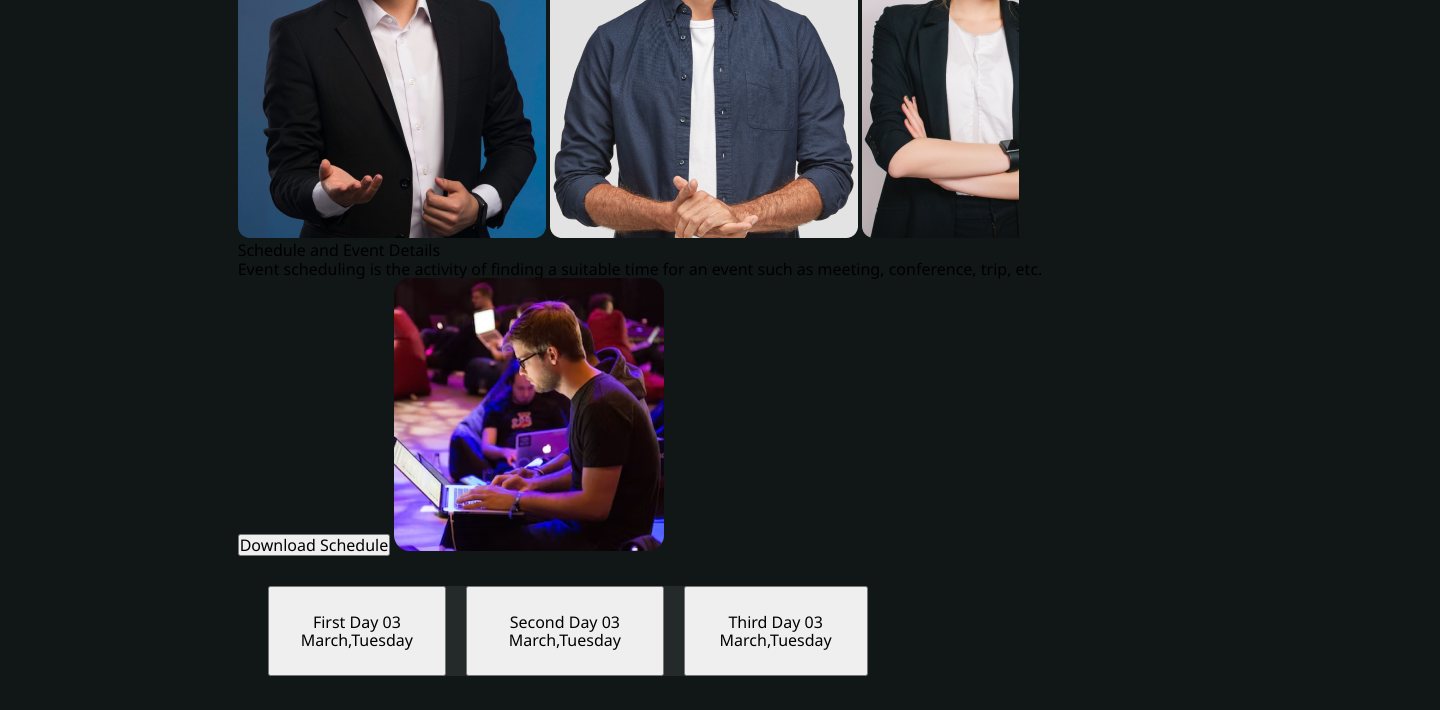
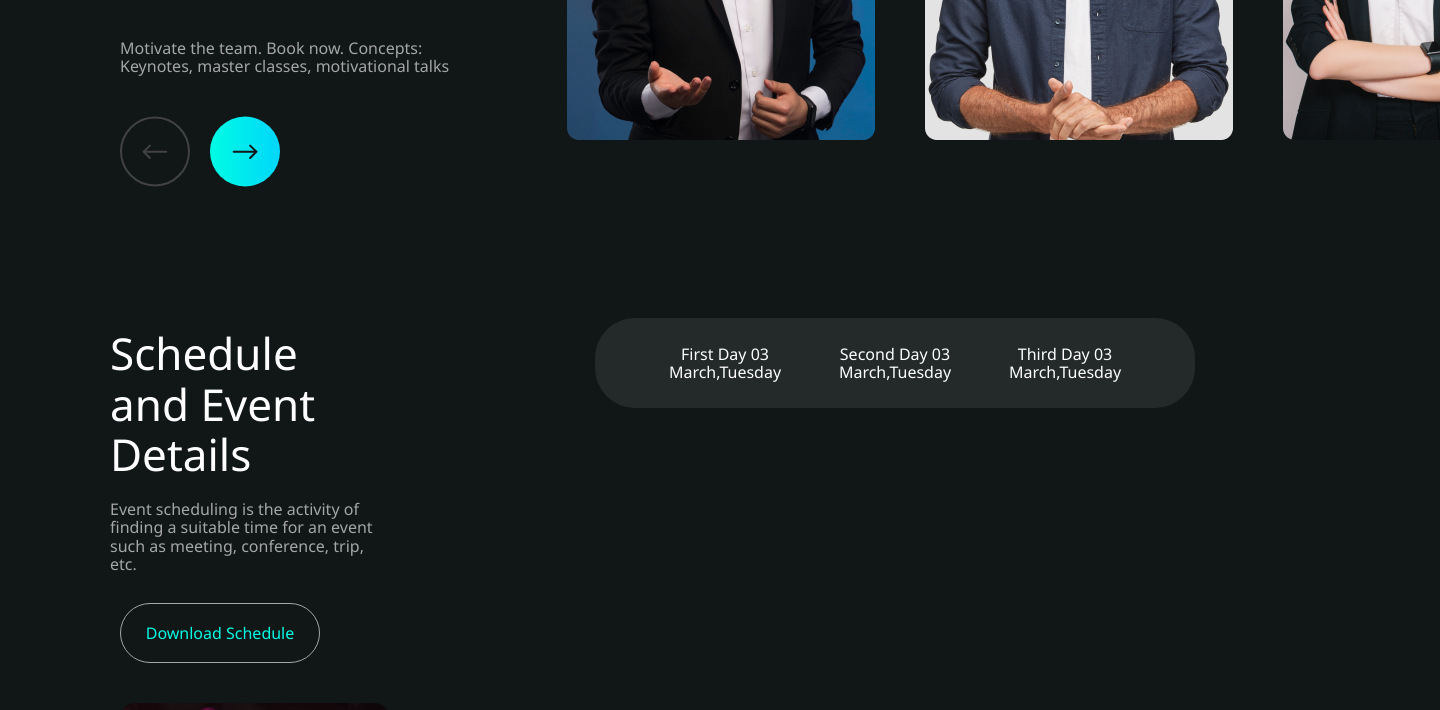
Before and after one commit to Rahmarulloh/ventu, a plain HTML site: page index.html in a window 1280 px wide. Shown: the part 412-1122 px from the top of the page, 1440 px wide, since content can reach past the window. Drawn offline with nearby package versions, Linux system fonts and the light colour scheme; files that its build step writes are made by us from their sources; files whose address does not match are found by name.

Commit message:
bir ikkita joylari to'g'irlandi

```diff
--- a/assets/styles/components/_index.scss
+++ b/assets/styles/components/_index.scss
@@ -0,0 +1,2 @@
+@import "designers";
+@import "dowland";
--- a/assets/styles/layout/_index.scss
+++ b/assets/styles/layout/_index.scss
@@ -1,3 +1,4 @@
 @import "navbar";
 @import "content";
 @import "grid";
+@import 'sections'
--- a/index.html
+++ b/index.html
@@ -4,7 +4,7 @@
     <meta charset="UTF-8" />
     <meta http-equiv="X-UA-Compatible" content="IE=edge" />
     <meta name="viewport" content="width=device-width, initial-scale=1.0" />
-    <link rel="stylesheet" href="./style.css" />
+    <!-- <link rel="stylesheet" href="./style.css" /> -->
     <link rel="stylesheet" href="./assets/dist/style.css">
     <title>Document</title>
   </head>
```
Also changed, not shown: assets/styles/components/_designers.scss (indentation only), assets/styles/components/_dowland.scss (indentation only), assets/styles/layout/_content.scss (indentation only), assets/styles/layout/_grid.scss (indentation only), assets/styles/layout/_sections.scss (indentation only).
